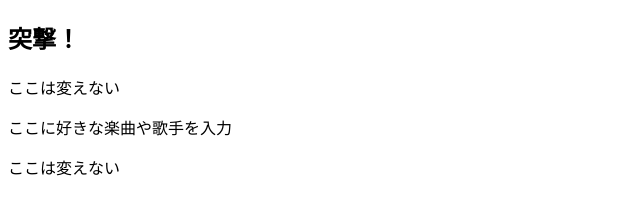
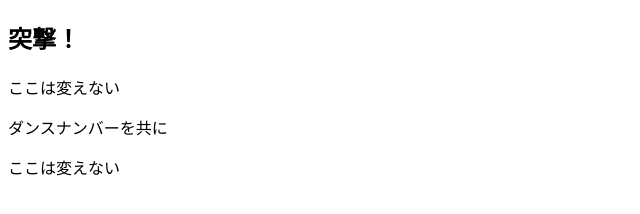
Before and after one commit to rui-murayama-morijyobi/testConflict, a plain HTML site: page index.html in a window 1280 px wide. Shown: the whole page, without its empty margins (0-640 px from the left). Drawn offline with Linux system fonts and the light colour scheme.

Commit message:
[modify]index.html
a
sd
fagh
git commit -m [modify]index.html

```diff
--- a/index.html
+++ b/index.html
@@ -6,7 +6,7 @@
 <body>
 <h2> 突撃！ </h2>
 <p>ここは変えない</p>
-<p>ここに好きな楽曲や歌手を入力</p>
+<p>ダンスナンバーを共に</p>
 <p>ここは変えない</p>
 </body>
 </html>
```
